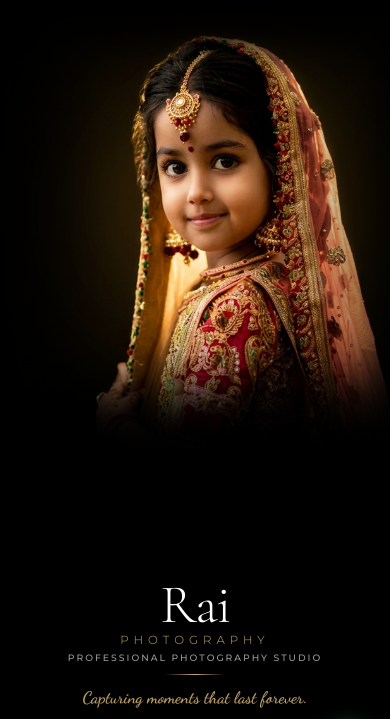
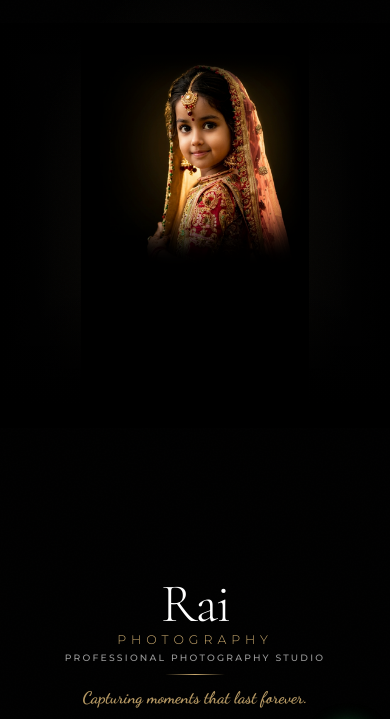
Before and after one commit to vijaytheegala/RiaPhotography, a plain HTML site: page index.html in a window 390 px wide. Shown: the part 52-771 px from the top of the page. Drawn offline with nearby package versions, Linux system fonts and the light colour scheme.

Commit message:
Add files via upload

```diff
--- a/style.css
+++ b/style.css
@@ -999,13 +999,12 @@ html, body {
 
   /* ===================== MOBILE HERO BANNER ===================== */
   .hero {
-    height: 100svh;
-    min-height: 560px;
-    max-height: 850px;
-    padding: 0 0 36px;
+    min-height: 100svh;
+    height: auto;
+    padding: 75px 0 35px;
     display: flex;
     flex-direction: column;
-    justify-content: flex-end;
+    justify-content: space-between;
     align-items: center;
     position: relative;
     overflow: hidden;
@@ -1020,59 +1019,63 @@ html, body {
     overflow: hidden;
   }
   .hero-bloom {
-    width: 320px;
-    height: 380px;
+    width: 340px;
+    height: 400px;
     right: 50%;
     transform: translateX(50%);
-    top: 40px;
+    top: 20px;
     opacity: 0.95;
   }
   /* Dedicated Mobile Portrait Hero Image */
   .hero-photo {
-    position: absolute;
-    inset: 0;
+    position: relative;
     width: 100%;
-    height: 100%;
-    z-index: 1;
+    max-width: 440px;
+    height: 48vh;
+    min-height: 290px;
+    max-height: 420px;
+    margin: 0 auto;
+    z-index: 2;
     pointer-events: none;
     overflow: hidden;
   }
   .hero-photo picture,
   .hero-photo picture img,
   .hero-img {
-    position: absolute;
-    top: 0;
-    left: 0;
+    position: relative;
     width: 100%;
     height: 100%;
-    object-fit: cover;
-    object-position: center 8%;
+    object-fit: contain;
+    object-position: center bottom;
     display: block;
   }
-  /* Subtle dark vignette fading image into background */
+  /* Soft fades for seamless integration */
   .photo-fade-l {
-    position: absolute; inset: 0;
-    width: 100%; height: 100%;
-    background: radial-gradient(ellipse at 50% 28%, transparent 35%, rgba(0,0,0,0.4) 65%, #000000 95%);
-    z-index: 2;
+    position: absolute; left: 0; top: 0; bottom: 0;
+    width: 15%;
+    background: linear-gradient(to right, #000000 0%, transparent 100%);
+    z-index: 3;
+  }
+  .photo-fade-r {
+    position: absolute; right: 0; top: 0; bottom: 0;
+    width: 15%;
+    background: linear-gradient(to left, #000000 0%, transparent 100%);
+    z-index: 3;
   }
   .photo-fade-t {
     position: absolute; top: 0; left: 0; right: 0;
-    height: 14%;
+    height: 15%;
     background: linear-gradient(to bottom, #000000 0%, transparent 100%);
-    z-index: 2;
+    z-index: 3;
   }
   .photo-fade-b {
     position: absolute; bottom: 0; left: 0; right: 0;
-    height: 48%;
-    background: linear-gradient(to top, #000000 0%, #000000 35%, rgba(0,0,0,0.7) 70%, transparent 100%);
-    z-index: 2;
-  }
-  .photo-fade-r {
-    display: none;
+    height: 35%;
+    background: linear-gradient(to top, #000000 0%, #000000 15%, transparent 100%);
+    z-index: 3;
   }
 
-  /* The Text Container at Bottom */
+  /* The Text Container directly below */
   .hero-text {
     position: relative;
     z-index: 5;
@@ -1080,28 +1083,28 @@ html, body {
     width: 100%;
     max-width: 100%;
     box-sizing: border-box;
-    margin: 0;
+    margin: -15px auto 0;
     text-align: center;
   }
   .hero-brand {
     margin-bottom: 8px;
   }
   .hb-rai {
-    font-size: clamp(3rem, 14vw, 4.4rem);
-    letter-spacing: -1.5px;
+    font-size: clamp(3.2rem, 15vw, 4.6rem);
+    letter-spacing: -2px;
     line-height: .9;
     color: #ffffff;
     display: inline-block;
   }
   .hb-photo {
-    font-size: clamp(.7rem, 3vw, .88rem);
+    font-size: clamp(.72rem, 3.2vw, .92rem);
     letter-spacing: 5px;
     margin-top: 5px;
     color: var(--gold);
   }
   .hb-sub {
     font-size: .58rem;
-    letter-spacing: 2px;
+    letter-spacing: 2.2px;
     margin-top: 7px;
     color: rgba(255,255,255,0.6);
   }
@@ -1115,7 +1118,7 @@ html, body {
     font-size: 1.05rem;
     line-height: 1.4;
     margin: 0 auto 18px;
-    max-width: 290px;
+    max-width: 300px;
     color: rgba(201,169,110,0.9);
   }
   .hero-actions {
@@ -1123,15 +1126,15 @@ html, body {
     flex-direction: row;
     justify-content: center;
     align-items: center;
-    gap: 10px;
+    gap: 12px;
   }
   .hero-actions .btn-gold {
-    padding: 10px 20px;
-    font-size: .78rem;
+    padding: 10px 22px;
+    font-size: .8rem;
   }
   .hero-actions .btn-outline {
-    padding: 10px 16px;
-    font-size: .78rem;
+    padding: 10px 18px;
+    font-size: .8rem;
   }
   .scroll-hint { display: none; }
 
```
